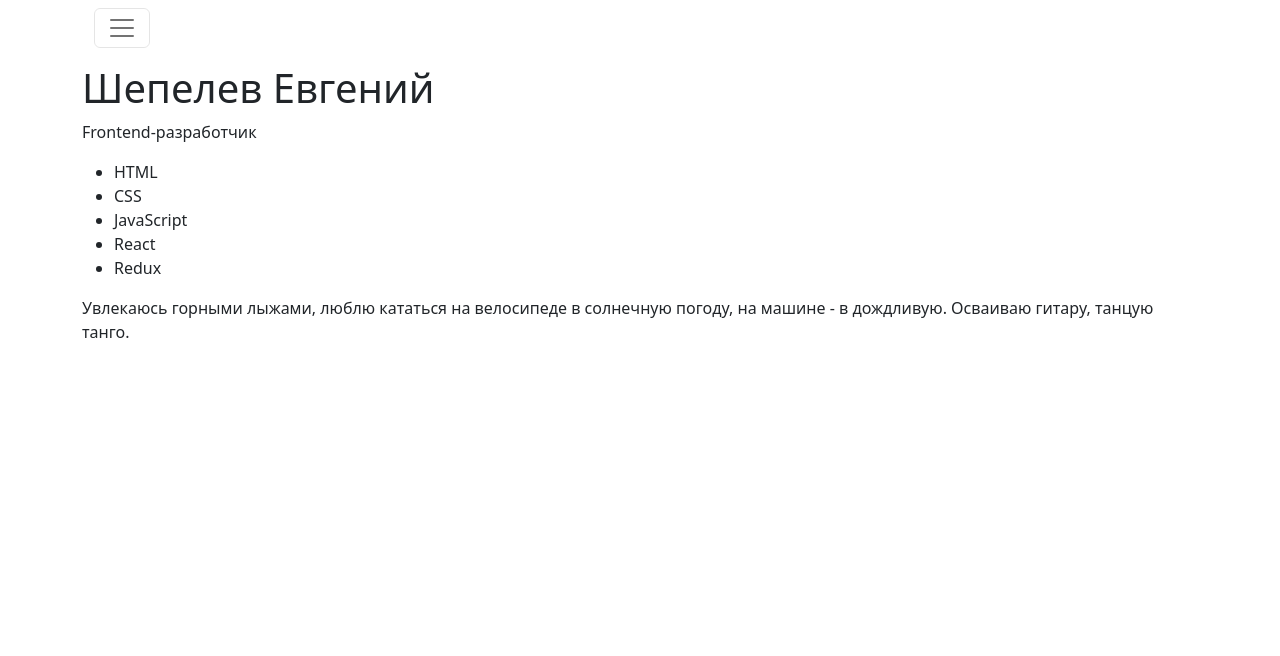
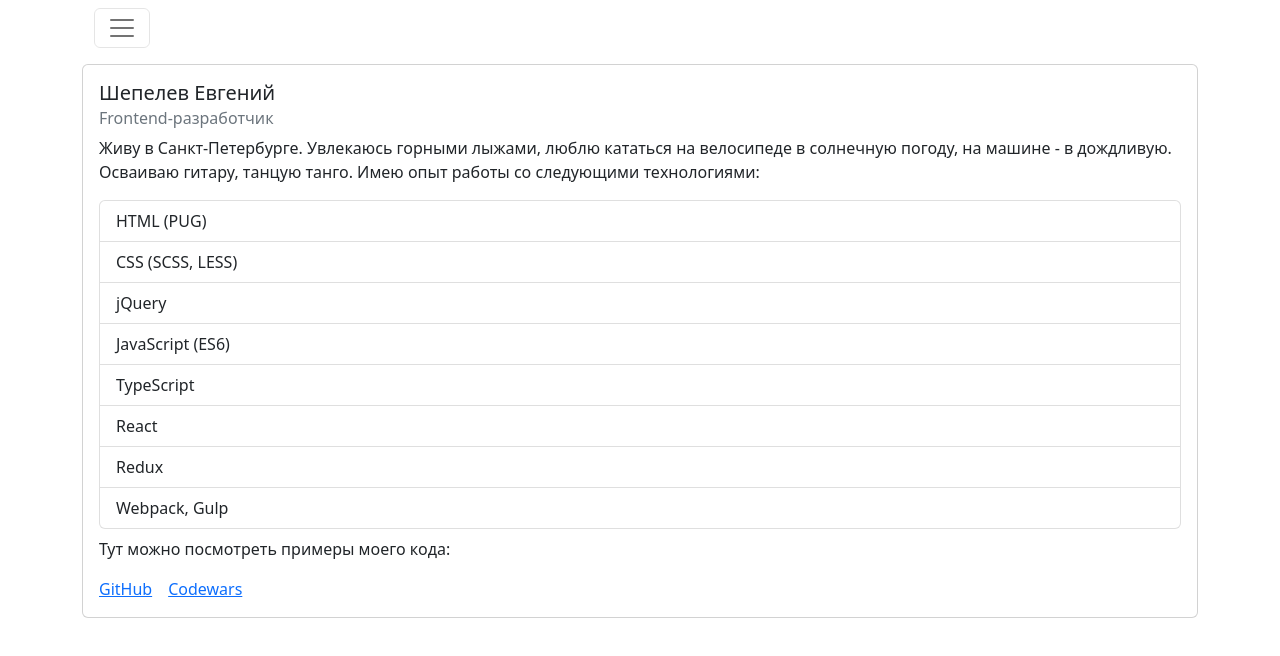
Before and after one commit to EPShepelev/mitra_test, a React (Create React App) app: page /about in a window 1280 px wide. Shown: the top 656 px of the page. Built offline with nearby package versions, Linux system fonts and the light colour scheme.

Commit message:
доработал страницу о себе

```diff
--- a/src/pages/About.jsx
+++ b/src/pages/About.jsx
@@ -1,19 +1,32 @@
 import React from 'react'
+import ListGroup from 'react-bootstrap/ListGroup';
+import Card from 'react-bootstrap/Card';
 
 const About = () => {
   return (
-    <div>
-      <h1>Шепелев Евгений</h1>
-      <p>Frontend-разработчик</p>
-      <ul>
-        <li>HTML</li>
-        <li>CSS</li>
-        <li>JavaScript</li>
-        <li>React</li>
-        <li>Redux</li>
-      </ul>
-      <p>Увлекаюсь горными лыжами, люблю кататься на велосипеде в солнечную погоду, на машине - в дождливую. Осваиваю гитару, танцую танго.</p>
-    </div>
+    <Card >
+    <Card.Body>
+      <Card.Title>Шепелев Евгений</Card.Title>
+      <Card.Subtitle className="mb-2 text-muted">Frontend-разработчик</Card.Subtitle>
+      <Card.Text>
+        Живу в Санкт-Петербурге. Увлекаюсь горными лыжами, люблю кататься на велосипеде в солнечную погоду, на машине - в дождливую.
+        Осваиваю гитару, танцую танго. Имею опыт работы со следующими технологиями:
+      </Card.Text>
+      <ListGroup>
+        <ListGroup.Item>HTML (PUG)</ListGroup.Item>
+        <ListGroup.Item>CSS (SCSS, LESS)</ListGroup.Item>
+        <ListGroup.Item>jQuery</ListGroup.Item>
+        <ListGroup.Item>JavaScript (ES6)</ListGroup.Item>
+        <ListGroup.Item>TypeScript </ListGroup.Item>
+        <ListGroup.Item>React</ListGroup.Item>
+        <ListGroup.Item>Redux</ListGroup.Item>
+        <ListGroup.Item>Webpack, Gulp</ListGroup.Item>
+    </ListGroup>
+    <Card.Text className="mt-2">Тут можно посмотреть примеры моего кода:</Card.Text>
+      <Card.Link href="https://github.com/EPShepelev">GitHub</Card.Link>
+      <Card.Link href="https://www.codewars.com/users/EPShepelev">Codewars</Card.Link>
+    </Card.Body>
+  </Card>
   )
 }
 
```
